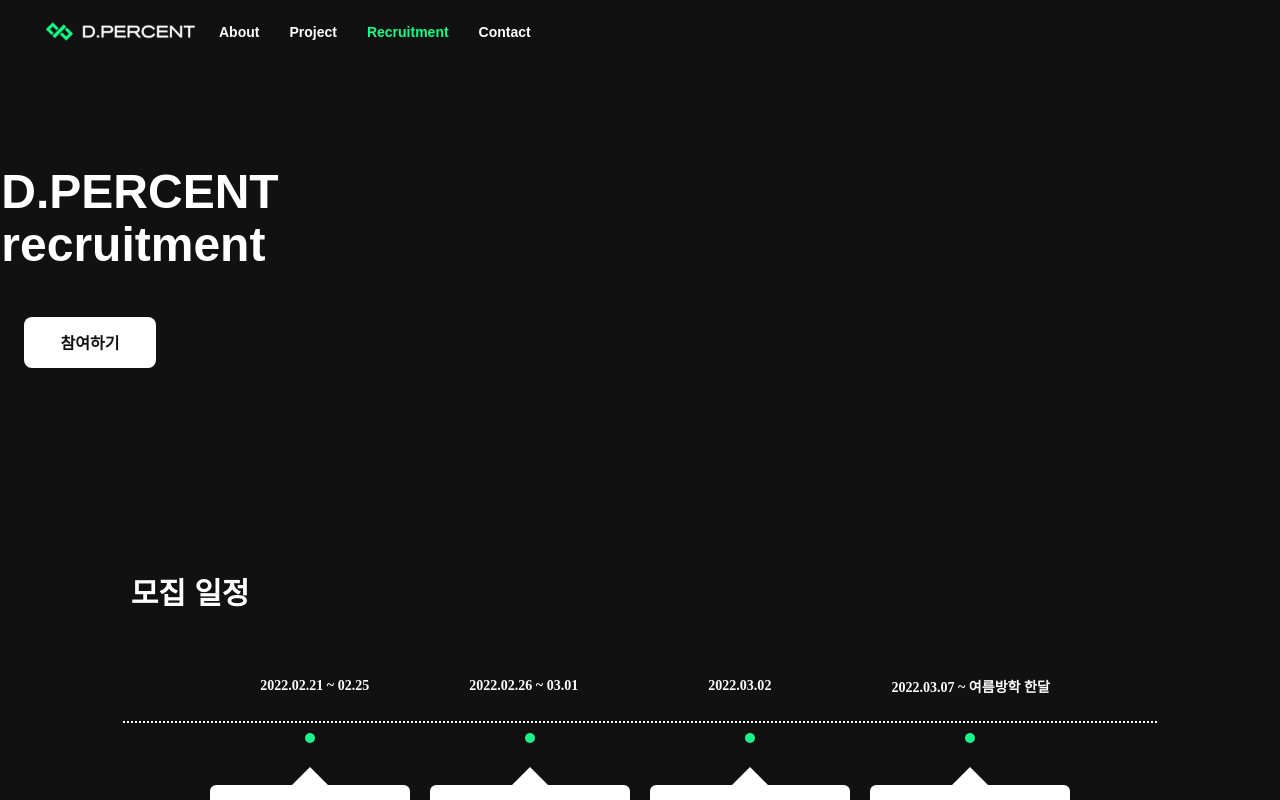
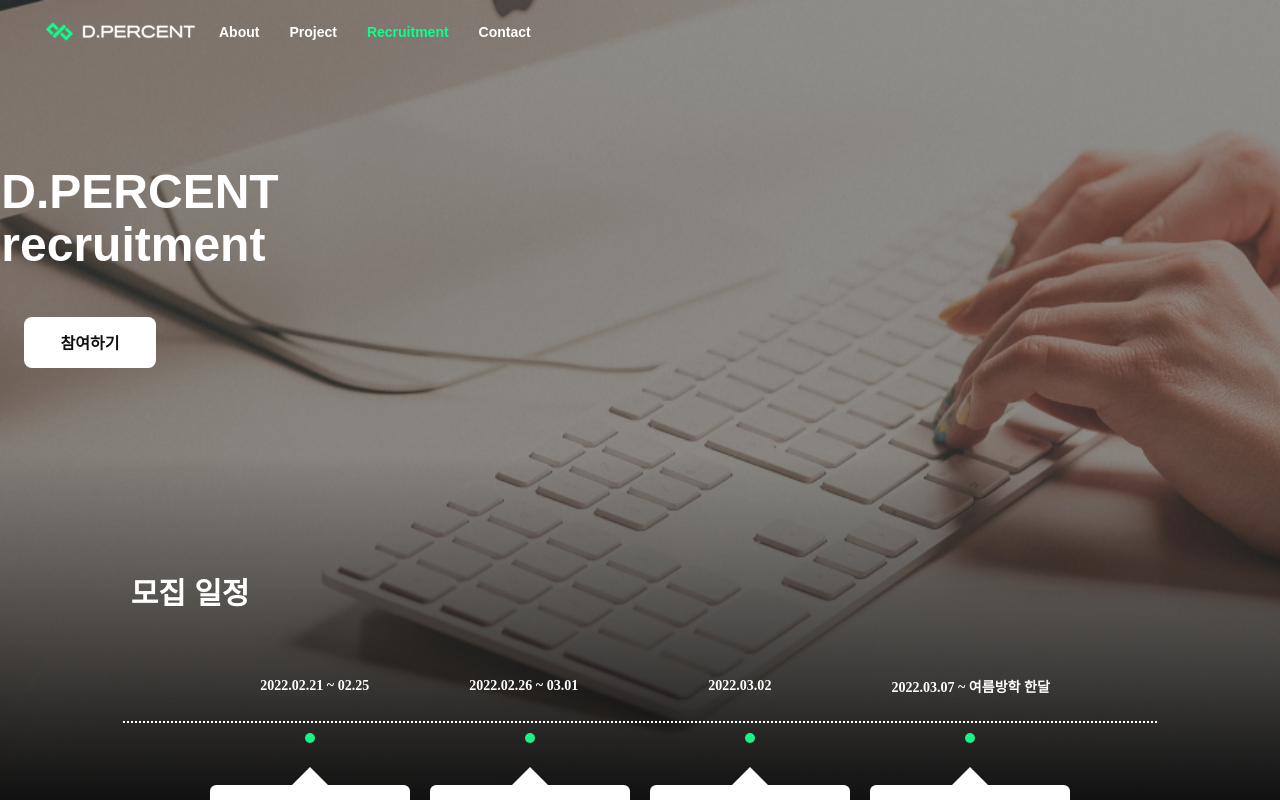
Before and after one commit to ahnwooseok/D.percent, a Next.js app: page /recruitment in a window 1280 px wide. Shown: the top 800 px of the page. Built offline with nearby package versions, Linux system fonts and the light colour scheme.

Commit message:
recruitment background insert
배경사이즈 위로 끌기...해야대..

```diff
--- a/src/components/AboutMain/index.jsx
+++ b/src/components/AboutMain/index.jsx
@@ -214,7 +214,6 @@ function AboutMain() {
           </FoundContent>
         </FoundBox>
       </Found>
-
     </Wrapper>
   );
 }
--- a/src/components/DesignerMain/CheckText.js
+++ b/src/components/DesignerMain/CheckText.js
@@ -1,7 +1,7 @@
 import {useState} from 'react';
 
 
-function Checktext({name, array,setData}){
+function CheckText({name, array,setData}){
   const [other, setOther] = useState("");            //기타의내용
   const [isOther, setIsOther] = useState(false);    //기타가 선택됐는지 플래그
 
@@ -73,4 +73,4 @@ function Checktext({name, array,setData}){
   );
 }
 
-export default Checktext;
+export default CheckText;
--- a/src/components/RecruitMain/index.jsx
+++ b/src/components/RecruitMain/index.jsx
@@ -21,6 +21,7 @@ import {
   ProcessBox,
   RowLine
 } from "../RecruitMain/styles";
+import { Background } from "./styles";
 
 function HomeMain() {
   return (
@@ -112,15 +113,11 @@ function HomeMain() {
 
       </Recruit>
 
+      <Background>
+        <Image src='/assets/images/recruit-background.png' layout='fill' />
+      </Background>
 
 
-
-
-
-
-      {/*<Background>*/}
-      {/*  <Image src='/assets/images/recruit-background.png' layout='fill' />*/}
-      {/*</Background>*/}
     </Wrapper>
   );
 }
--- a/src/components/RecruitMain/styles.js
+++ b/src/components/RecruitMain/styles.js
@@ -64,11 +64,15 @@ export const Background = styled.div`
   z-index: -1;
   position: absolute;
   width: 100%;
-  height: 547px;
-  //opacity: 0.8;
-  background-size: cover;
-  padding-top: 500px;
+  height: 100%;
+  background-size:  cover;
+  //margin-bottom: 30%;
+  //background-image: url('../../../public/assets/images/recruit-background.png');
+  //아래로 어떻게 끄냐....
+
 `;
+
+
 
 
 export const RowLine = styled.div`
```
